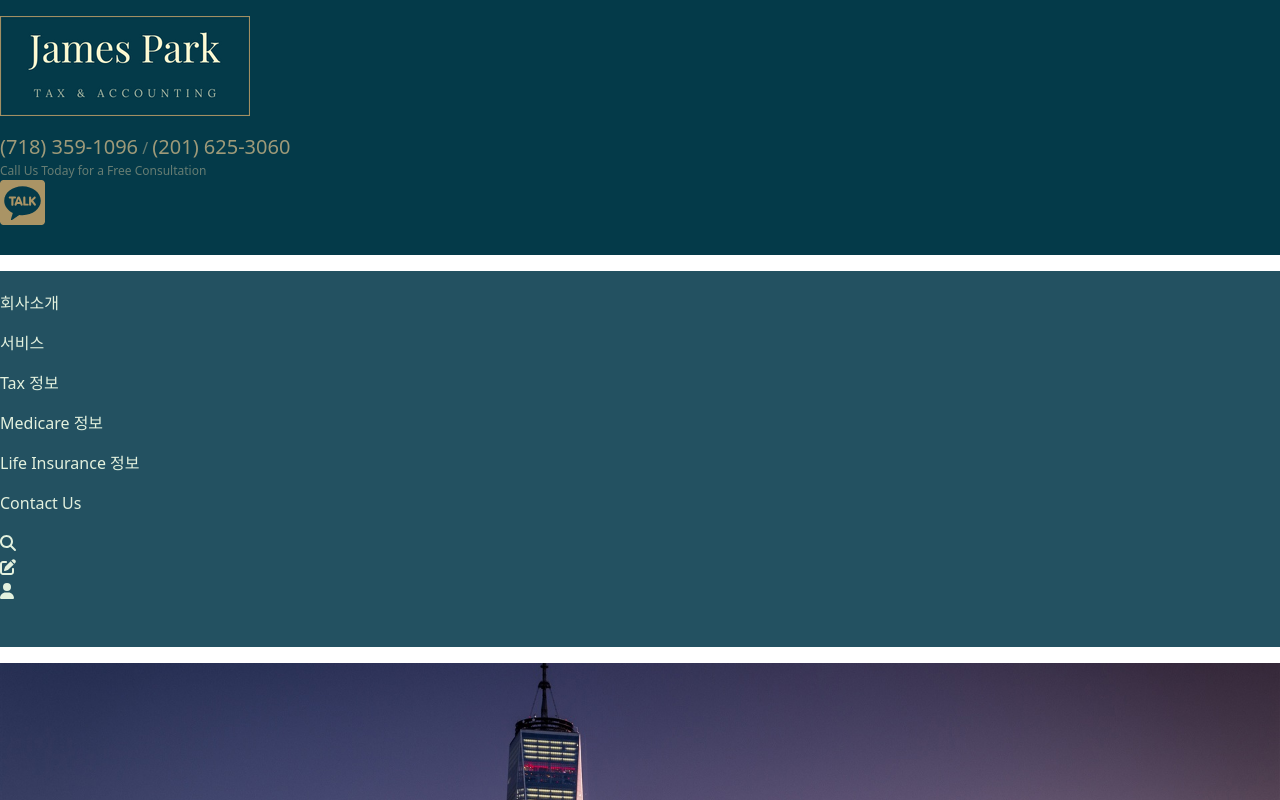
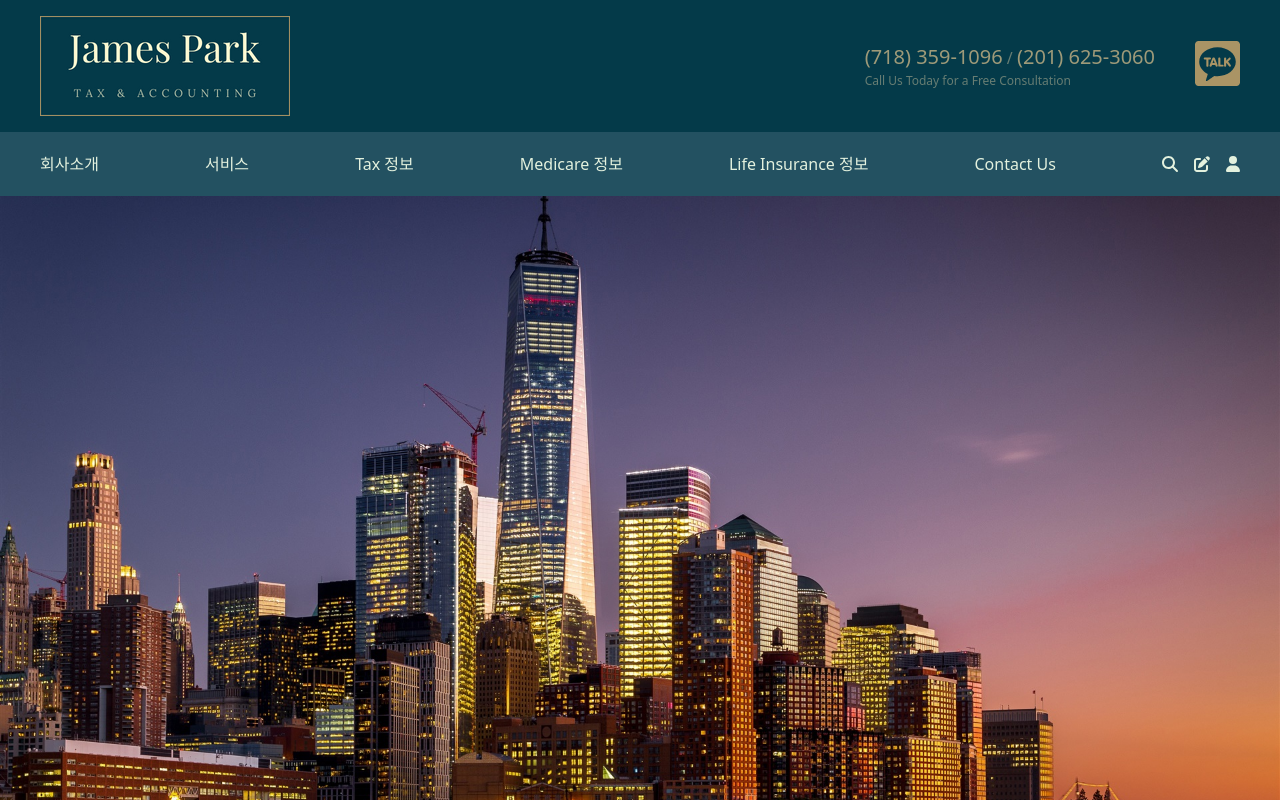
Before and after one commit to nooccarr/james-park-tax, a React (Vite) app: page / in a window 1280 px wide. Shown: the top 800 px of the page. Built offline with nearby package versions, Linux system fonts and the light colour scheme.

Commit message:
Style header section and layout section with Tailwind

```diff
--- a/src/app/components/Header.jsx
+++ b/src/app/components/Header.jsx
@@ -4,22 +4,24 @@ import { Link } from 'react-router-dom';
 // import div from 'react-bootstrap/div';
 // import div from 'react-bootstrap/div';
 // import div from 'react-bootstrap/div';
+import { FontAwesomeIcon } from '@fortawesome/react-fontawesome';
+import { faBars, faMagnifyingGlass } from '@fortawesome/free-solid-svg-icons';
 import Logo from '../images/logo.png';
 import Kakaotalk from '../images/kakaotalk-offcanvas.png';
 import '../styles/header.css';
 
 const Header = () => {
   const [showOffCanvas, setShowOffCanvas] = useState(false);
-  const [isMobile, setIsMobile] = useState(false);
+  // const [isMobile, setIsMobile] = useState(false);
 
-  useEffect(() => {
-    window.innerWidth <= 767 ? setIsMobile(true) : setIsMobile(false);
-    const onWindowResize = () => {
-      window.innerWidth <= 767 ? setIsMobile(true) : setIsMobile(false);
-    };
-    window.addEventListener('resize', onWindowResize);
-    return () => window.removeEventListener('resize', onWindowResize);
-  }, []);
+  // useEffect(() => {
+  //   window.innerWidth <= 767 ? setIsMobile(true) : setIsMobile(false);
+  //   const onWindowResize = () => {
+  //     window.innerWidth <= 767 ? setIsMobile(true) : setIsMobile(false);
+  //   };
+  //   window.addEventListener('resize', onWindowResize);
+  //   return () => window.removeEventListener('resize', onWindowResize);
+  // }, []);
 
   const handleOffCanvasShow = () => {
     setShowOffCanvas(true);
@@ -28,21 +30,37 @@ const Header = () => {
     setShowOffCanvas(false);
   };
 
-  const headerMobileView = isMobile ? 'header-mobile' : '';
+  // const headerMobileView = isMobile ? 'header-mobile' : '';
 
   return (
-    <header className={`${headerMobileView}`}>
-      <div>
-        {!isMobile && (
-          <div>
-            <div className="py-4">
+    // <header className={`${headerMobileView}`}>
+    <header className=" flex flex-col">
+      <div className="px-10 py-4">
+        <div className="flex items-center">
+          <div className="md:min-w-[250px]">
             <h1 className="text-hide">James Park Tax & Accounting</h1>
             <Link to="/">
               <img src={Logo} alt="" />
             </Link>
           </div>
-            <div md="auto" className="my-auto "></div>
-            <div md="auto" className="my-auto">
+          <div className="flex-1"></div>
+
+          <div className="ms-4 md:hidden flex items-center gap-4">
+            <div className="">
+              <Link to="search" className="navsearch-mobile">
+                <FontAwesomeIcon icon={faMagnifyingGlass} />
+              </Link>
+            </div>
+            <div className="py-2">
+              <FontAwesomeIcon
+                className="navbars"
+                onClick={handleOffCanvasShow}
+                icon={faBars}
+              />
+            </div>
+          </div>
+
+          <div className="hidden md:inline-block me-10">
             <a
               href="tel:+1-718-359-1096"
               className="header-tel"
@@ -62,16 +80,15 @@ const Header = () => {
               Call Us Today for a Free Consultation
             </div>
           </div>
-            <div md="auto" className="my-auto "></div>
-            <div md="auto" className="my-auto">
+          <div className="hidden md:inline-block">
             <a onClick={handleOffCanvasShow}>
               <span className="icon-kakao"></span>
             </a>
           </div>
         </div>
-        )}
-        {isMobile && (
-          <div>
+      </div>
+
+      <div className="order-first bg-[#235161] md:hidden">
         <div className="header-mobile-container text-center">
           <div className="header-mobile-text">
             Address: 163-10 Northern Blvd, NY 11358
@@ -86,22 +103,19 @@ const Header = () => {
           </div>
         </div>
       </div>
-        )}
-      </div>
-
-      <div
-      // show={showOffCanvas} TODO:
-      // placement="end"
-      // onHide={handleOffCanvasClose}
-      // className="offcanvas-background-image"
+      {/* <div
+      show={showOffCanvas} TODO:
+      placement="end"
+      onHide={handleOffCanvasClose}
+      className="offcanvas-background-image"
       >
         <div closeButton closeVariant="white" className="mb-4">
           <div>&nbsp;</div>
         </div>
         <div>
-          {/* <img src={Kakaotalk} alt="" className="offcanvas-kakao-image" /> TODO: */}
+          <img src={Kakaotalk} alt="" className="offcanvas-kakao-image" /> TODO:
         </div>
-      </div>
+      </div> */}
     </header>
   );
 };
--- a/src/app/components/Layout.jsx
+++ b/src/app/components/Layout.jsx
@@ -5,7 +5,7 @@ import { Link, Outlet } from 'react-router-dom';
 // import div from 'react-bootstrap/div';
 // import div from 'react-bootstrap/div';
 import { FontAwesomeIcon } from '@fortawesome/react-fontawesome';
-import { faBars } from '@fortawesome/free-solid-svg-icons';
+
 import {
   faMagnifyingGlass,
   faPenToSquare,
@@ -23,23 +23,23 @@ const NavItems = [
 ];
 
 const Layout = ({ handleSearchReset }) => {
-  const [isMobile, setIsMobile] = useState(false);
-  const [isTablet, setIsTablet] = useState(false);
-  const [isDesktop, setIsDesktop] = useState(false);
+  // const [isMobile, setIsMobile] = useState(false);
+  // const [isTablet, setIsTablet] = useState(false);
+  // const [isDesktop, setIsDesktop] = useState(false);
   const [showOffCanvas, setShowOffCanvas] = useState(false);
 
-  useEffect(() => {
-    window.innerWidth <= 767 ? setIsMobile(true) : setIsMobile(false);
-    window.innerWidth > 991 ? setIsTablet(true) : setIsTablet(false);
-    window.innerWidth > 1400 ? setIsDesktop(true) : setIsDesktop(false);
-    const onWindowResize = () => {
-      window.innerWidth <= 767 ? setIsMobile(true) : setIsMobile(false);
-      window.innerWidth > 991 ? setIsTablet(true) : setIsTablet(false);
-      window.innerWidth > 1400 ? setIsDesktop(true) : setIsDesktop(false);
-    };
-    window.addEventListener('resize', onWindowResize);
-    return () => window.removeEventListener('resize', onWindowResize);
-  }, []);
+  // useEffect(() => {
+  //   window.innerWidth <= 767 ? setIsMobile(true) : setIsMobile(false);
+  //   window.innerWidth > 991 ? setIsTablet(true) : setIsTablet(false);
+  //   window.innerWidth > 1400 ? setIsDesktop(true) : setIsDesktop(false);
+  //   const onWindowResize = () => {
+  //     window.innerWidth <= 767 ? setIsMobile(true) : setIsMobile(false);
+  //     window.innerWidth > 991 ? setIsTablet(true) : setIsTablet(false);
+  //     window.innerWidth > 1400 ? setIsDesktop(true) : setIsDesktop(false);
+  //   };
+  //   window.addEventListener('resize', onWindowResize);
+  //   return () => window.removeEventListener('resize', onWindowResize);
+  // }, []);
 
   const handleOffCanvasShow = () => {
     setShowOffCanvas(true);
@@ -48,40 +48,17 @@ const Layout = ({ handleSearchReset }) => {
     setShowOffCanvas(false);
   };
 
-  const navMobileView = isMobile ? 'nav-mobile-view' : '';
-  const navItemSpacing = isDesktop ? 'pe-5 me-5' : isTablet ? 'pe-5' : 'pe-2';
+  // const navMobileView = isMobile ? 'nav-mobile-view' : '';
+  // const navItemSpacing = isDesktop ? 'pe-5 me-5' : isTablet ? 'pe-5' : 'pe-2';
 
   return (
     <>
-      <nav className={`nav-container ${navMobileView}`}>
+      <nav className="hidden md:block nav-container px-10">
         <div className="py-3">
           <div>
-            <div direction="horizontal" gap={4}>
-              {isMobile && (
-                <>
-                  <Link to="/">
-                    <img src={Logo} alt="" />
-                  </Link>
-                  <div className="mx-auto"></div>
-                  <div>
-                    <Link to="search" className="navsearch-mobile">
-                      <FontAwesomeIcon icon={faMagnifyingGlass} />
-                    </Link>
-                  </div>
-                  <div className="py-2">
-                    <FontAwesomeIcon
-                      className="navbars"
-                      onClick={handleOffCanvasShow}
-                      icon={faBars}
-                    />
-                  </div>
-                </>
-              )}
-
-              {!isMobile && (
-                <>
+            <div className="flex justify-between">
               {NavItems.map(({ link, title }) => (
-                    <div className={`py-2 ${navItemSpacing}`} key={title}>
+                <div className="py-2" key={title}>
                   <Link
                     to={link}
                     onClick={handleSearchReset}
@@ -91,7 +68,8 @@ const Layout = ({ handleSearchReset }) => {
                   </Link>
                 </div>
               ))}
-                  <div className="py-2 ms-auto">
+
+              <div className="flex items-center gap-4">
                 <div className="">
                   <Link to="search" className="navsearch">
                     <FontAwesomeIcon icon={faMagnifyingGlass} />
@@ -108,13 +86,11 @@ const Layout = ({ handleSearchReset }) => {
                   </Link>
                 </div>
               </div>
-                </>
-              )}
             </div>
           </div>
         </div>
 
-        <div
+        {/* <div
           show={showOffCanvas}
           placement="end"
           onHide={handleOffCanvasClose}
@@ -125,7 +101,7 @@ const Layout = ({ handleSearchReset }) => {
           </div>
           <div>
             <ul className="nav-dropdown">
-              {/* {NavItems.map(({ link, title }) => ( TODO:
+              {NavItems.map(({ link, title }) => ( // TODO:
                 <li
                   className="py-2 nav-dropdown-item"
                   onClick={handleOffCanvasClose}
@@ -139,10 +115,10 @@ const Layout = ({ handleSearchReset }) => {
                     {title}
                   </Link>
                 </li>
-              ))} */}
+              ))}
             </ul>
           </div>
-        </div>
+        </div> */}
       </nav>
 
       <Outlet />
--- a/src/app/output.css
+++ b/src/app/output.css
@@ -578,6 +578,10 @@ video {
   }
 }
 
+.order-first {
+  order: -9999;
+}
+
 .mx-auto {
   margin-left: auto;
   margin-right: auto;
@@ -596,6 +600,11 @@ video {
 .my-auto {
   margin-top: auto;
   margin-bottom: auto;
+}
+
+.mx-10 {
+  margin-left: 2.5rem;
+  margin-right: 2.5rem;
 }
 
 .mb-0 {
@@ -646,6 +655,14 @@ video {
   margin-top: 1.5rem;
 }
 
+.me-10 {
+  margin-inline-end: 2.5rem;
+}
+
+.me-4 {
+  margin-inline-end: 1rem;
+}
+
 .flex {
   display: flex;
 }
@@ -658,12 +675,28 @@ video {
   display: grid;
 }
 
+.hidden {
+  display: none;
+}
+
 .min-h-full {
   min-height: 100%;
 }
 
+.min-w-\[250px\] {
+  min-width: 250px;
+}
+
+.flex-1 {
+  flex: 1 1 0%;
+}
+
 .resize {
   resize: both;
+}
+
+.flex-col {
+  flex-direction: column;
 }
 
 .place-items-center {
@@ -676,6 +709,26 @@ video {
 
 .justify-center {
   justify-content: center;
+}
+
+.justify-between {
+  justify-content: space-between;
+}
+
+.gap-10 {
+  gap: 2.5rem;
+}
+
+.gap-4 {
+  gap: 1rem;
+}
+
+.gap-2 {
+  gap: 0.5rem;
+}
+
+.gap-3 {
+  gap: 0.75rem;
 }
 
 .gap-x-6 {
@@ -704,6 +757,16 @@ video {
 .bg-white {
   --tw-bg-opacity: 1;
   background-color: rgb(255 255 255 / var(--tw-bg-opacity));
+}
+
+.bg-blue-500 {
+  --tw-bg-opacity: 1;
+  background-color: rgb(59 130 246 / var(--tw-bg-opacity));
+}
+
+.bg-\[\#235161\] {
+  --tw-bg-opacity: 1;
+  background-color: rgb(35 81 97 / var(--tw-bg-opacity));
 }
 
 .p-0 {
@@ -764,6 +827,11 @@ video {
   padding-bottom: 1.25rem;
 }
 
+.px-10 {
+  padding-left: 2.5rem;
+  padding-right: 2.5rem;
+}
+
 .pb-2 {
   padding-bottom: 0.5rem;
 }
@@ -813,11 +881,6 @@ video {
   line-height: 2.25rem;
 }
 
-.text-4xl {
-  font-size: 2.25rem;
-  line-height: 2.5rem;
-}
-
 .text-base {
   font-size: 1rem;
   line-height: 1.5rem;
@@ -859,14 +922,14 @@ video {
   color: rgb(17 24 39 / var(--tw-text-opacity));
 }
 
+.text-indigo-600 {
+  --tw-text-opacity: 1;
+  color: rgb(79 70 229 / var(--tw-text-opacity));
+}
+
 .text-white {
   --tw-text-opacity: 1;
   color: rgb(255 255 255 / var(--tw-text-opacity));
-}
-
-.text-indigo-600 {
-  --tw-text-opacity: 1;
-  color: rgb(79 70 229 / var(--tw-text-opacity));
 }
 
 .shadow-sm {
@@ -912,6 +975,24 @@ video {
   }
 }
 
+@media (min-width: 768px) {
+  .md\:block {
+    display: block;
+  }
+
+  .md\:inline-block {
+    display: inline-block;
+  }
+
+  .md\:hidden {
+    display: none;
+  }
+
+  .md\:min-w-\[250px\] {
+    min-width: 250px;
+  }
+}
+
 @media (min-width: 1024px) {
   .lg\:px-8 {
     padding-left: 2rem;
```
Lines whose indentation alone changed are shown as unchanged.
